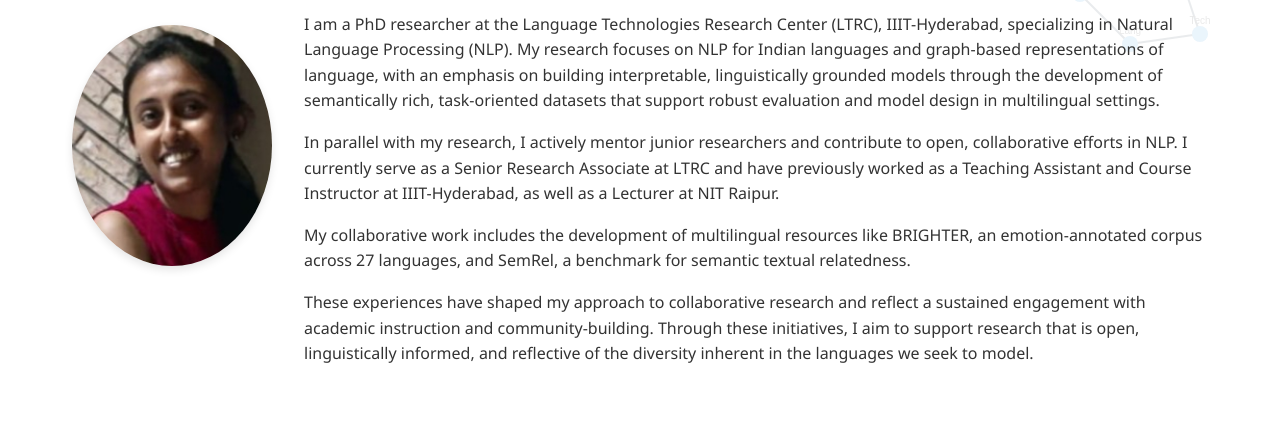
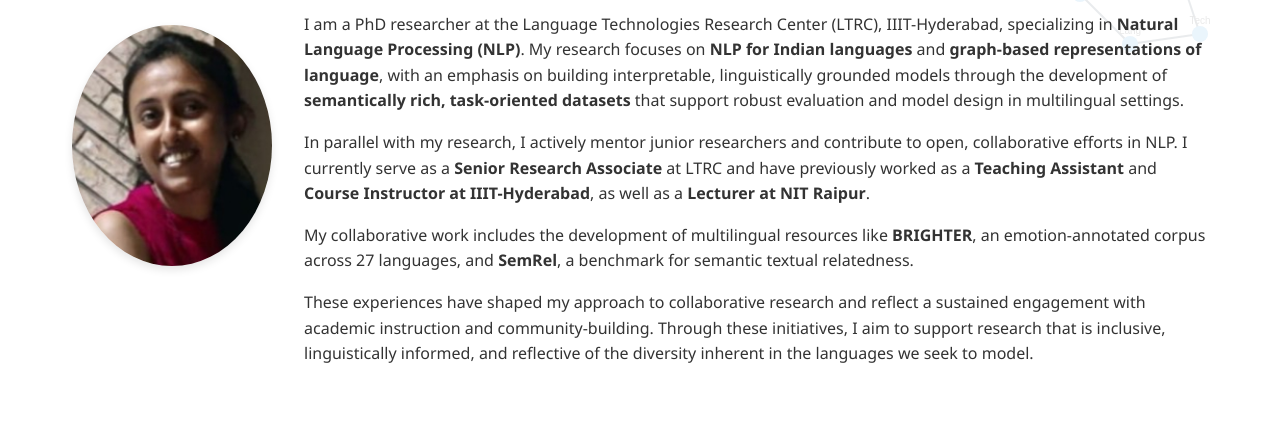
Before and after one commit to nirmalsurange/nirmalsurange.github.io, a plain HTML site: page index.html in a window 1280 px wide. Shown: the part 206-635 px from the top of the page. Drawn offline with Linux system fonts and the light colour scheme.

Commit message:
formatted aboutMe-4

```diff
--- a/index.html
+++ b/index.html
@@ -33,16 +33,16 @@
                 <div class="profile-info">
                     <h1>Nirmal Surange</h1>
                     <p>
-                        I am a PhD researcher at the Language Technologies Research Center (LTRC), IIIT-Hyderabad, specializing in Natural Language Processing (NLP). My research focuses on NLP for Indian languages and graph-based representations of language, with an emphasis on building interpretable, linguistically grounded models through the development of semantically rich, task-oriented datasets that support robust evaluation and model design in multilingual settings.
+                        I am a PhD researcher at the Language Technologies Research Center (LTRC), IIIT-Hyderabad, specializing in <strong>Natural Language Processing (NLP)</strong>. My research focuses on <strong>NLP for Indian languages</strong> and <strong>graph-based representations of language</strong>, with an emphasis on building interpretable, linguistically grounded models through the development of <strong>semantically rich, task-oriented datasets</strong> that support robust evaluation and model design in multilingual settings.
                     </p>
                     <p>
-                        In parallel with my research, I actively mentor junior researchers and contribute to open, collaborative efforts in NLP. I currently serve as a Senior Research Associate at LTRC and have previously worked as a Teaching Assistant and Course Instructor at IIIT-Hyderabad, as well as a Lecturer at NIT Raipur.
+                        In parallel with my research, I actively mentor junior researchers and contribute to open, collaborative efforts in NLP. I currently serve as a <strong>Senior Research Associate</strong> at LTRC and have previously worked as a <strong>Teaching Assistant</strong> and <strong>Course Instructor at IIIT-Hyderabad</strong>, as well as a <strong>Lecturer at NIT Raipur</strong>.
                     </p>
                     <p>
-                        My collaborative work includes the development of multilingual resources like BRIGHTER, an emotion-annotated corpus across 27 languages, and SemRel, a benchmark for semantic textual relatedness.
+                        My collaborative work includes the development of multilingual resources like <strong>BRIGHTER</strong>, an emotion-annotated corpus across 27 languages, and <strong>SemRel</strong>, a benchmark for semantic textual relatedness.
                     </p>
                     <p>
-                        These experiences have shaped my approach to collaborative research and reflect a sustained engagement with academic instruction and community-building. Through these initiatives, I aim to support research that is open, linguistically informed, and reflective of the diversity inherent in the languages we seek to model.
+                        These experiences have shaped my approach to collaborative research and reflect a sustained engagement with academic instruction and community-building. Through these initiatives, I aim to support research that is inclusive, linguistically informed, and reflective of the diversity inherent in the languages we seek to model.
                     </p>
                 </div>
             </div>
```
